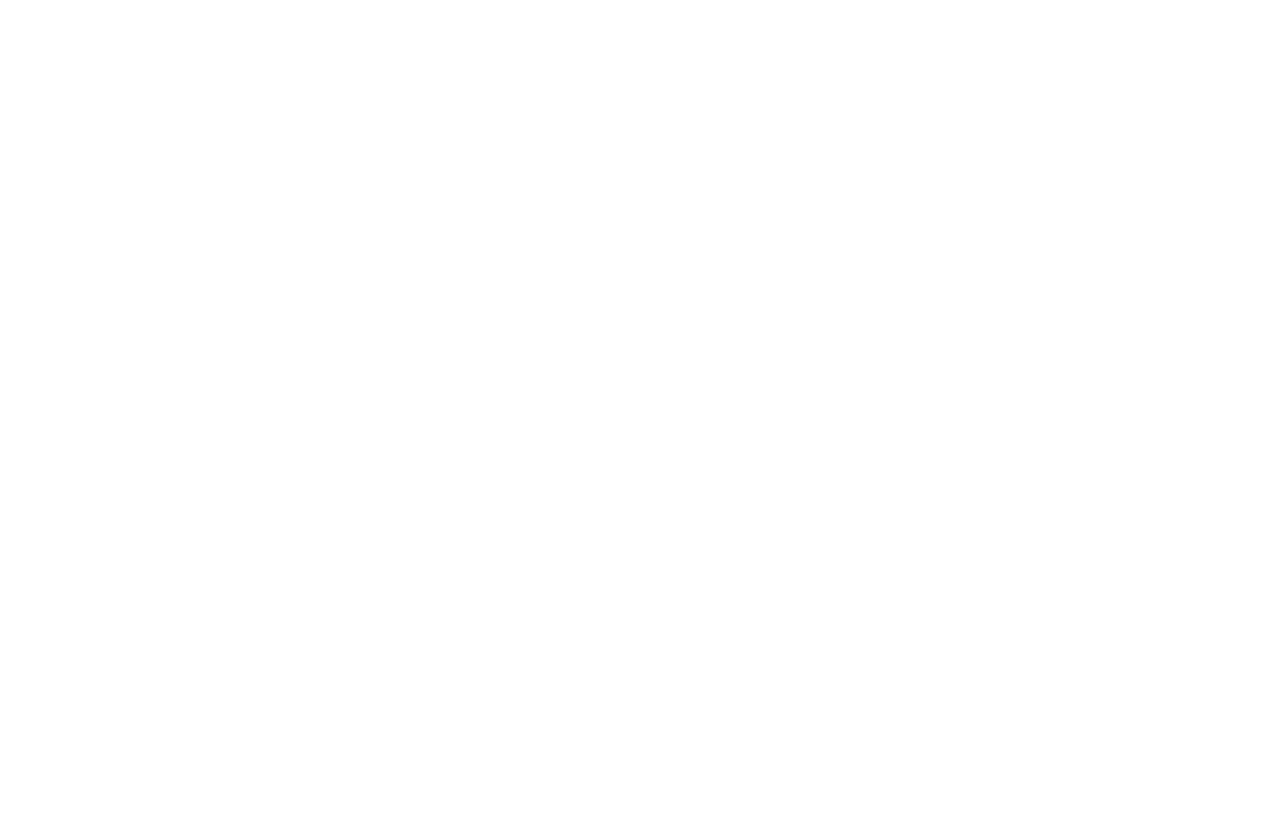
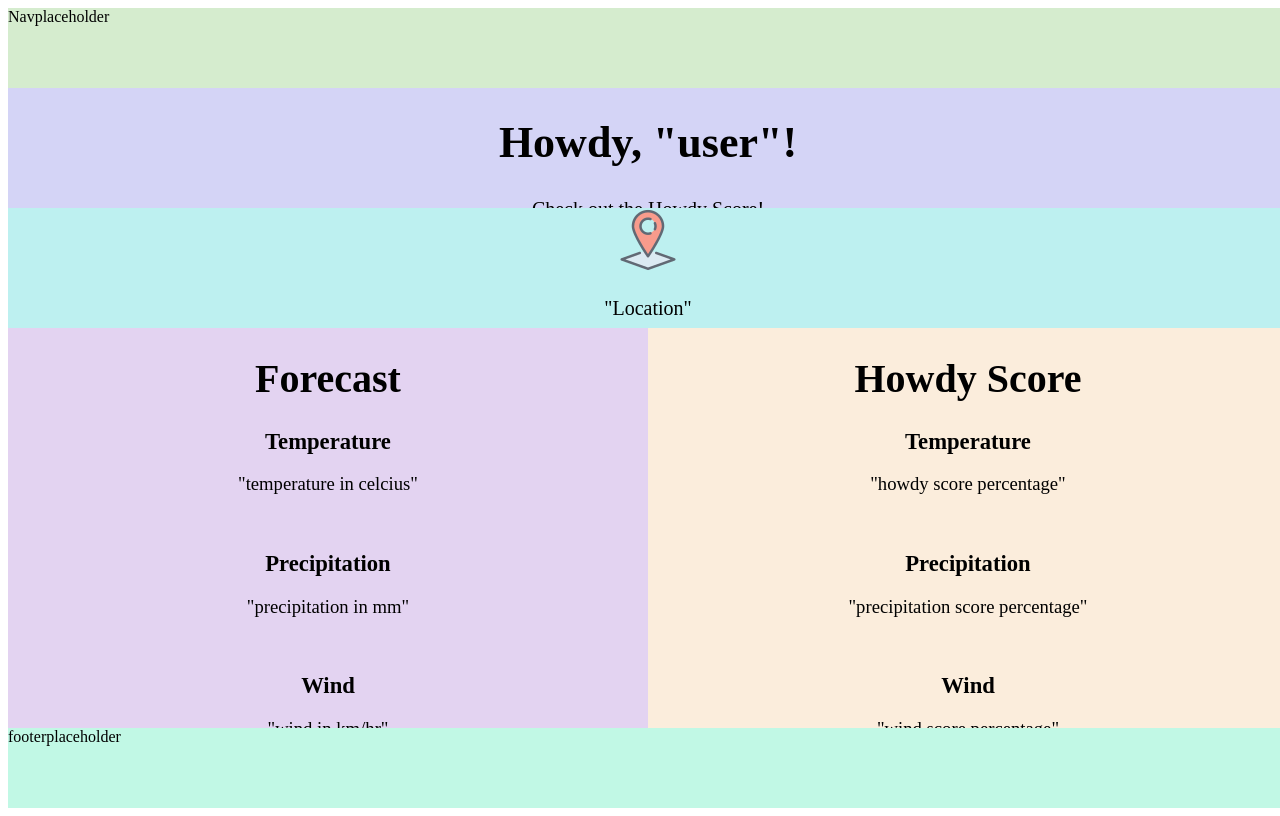
Before and after one commit to jasper-oh/1800_202310_BBY03, a plain HTML site: page html/pages/mainPage/mainPage.html in a window 1280 px wide. Drawn offline with Linux system fonts and the light colour scheme.

Commit message:
created html and css layout for MAIN PAGE

```diff
--- a/html/pages/mainPage/mainPage.html
+++ b/html/pages/mainPage/mainPage.html
@@ -1,13 +1,63 @@
 <!DOCTYPE html>
 <html lang="en">
+
 <head>
+  <title> Main Page </title>
   <meta charset="UTF-8">
   <meta http-equiv="X-UA-Compatible" content="IE=edge">
   <meta name="viewport" content="width=device-width, initial-scale=1.0">
-  <link rel="stylesheet" src="../../../styles/mainPage/mainPage.css" />
-  <title>Document</title>
+
+  <!--link to stylesheet-->
+  <link rel="stylesheet" href="../../../styles/mainPage/mainPage.css" />
+
 </head>
+
 <body>
+  <div id="container">
+
+    <!-- navbar div-->
+    <nav id="navtop"> Navplaceholder </nav>
+
+    <!-- welcome message div-->
+    <div id="welcome">
+      <h1 id="welcomeText1"> Howdy, "user"!</h1>
+      <p id="welcomeText2"> Check out the Howdy Score!</p>
+    </div>
+
+    <!--location div-->
+    <div id="location">
+      <img src="../../../images/pin.png" alt="pin icon">
+      <p> "Location" </p>
+    </div>
+
+    <!-- forecast info div-->
+    <div id="content1">
+      <h1 class="divTitle"> Forecast </h1>
+      <h2> Temperature</h2>
+      <p> "temperature in celcius" </p> <br/>
+      <h2> Precipitation </h2>
+      <p> "precipitation in mm" </p> <br/>
+      <h2> Wind</h2>
+      <p> "wind in km/hr" </p>
+    </div>
+
+    <!-- howdy score info div-->
+    <div id="content2">
+      <h1 class="divTitle">Howdy Score</h1>
+      <h2>Temperature</h2>
+      <p>"howdy score percentage"</p> <br/>
+      <h2>Precipitation</h2>
+      <p>"precipitation score percentage"</p> <br/>
+      <h2>Wind</h2>
+      <p>"wind score percentage"</p>
+    </div>
+
+    <!-- footer nav bar div -->
+    <nav id="footer"> footerplaceholder </nav>
+
+    <!-- insert skeleton.js here after ruby is done-->
+  </div>
 
 </body>
+
 </html>
--- a/styles/mainPage/mainPage.css
+++ b/styles/mainPage/mainPage.css
@@ -0,0 +1,74 @@
+#container {
+    display: grid;
+    height: 100vh;
+    grid-template-columns: 10vw 40vw 40vw 10vw ;
+    grid-template-rows: 10vh 15vh 15vh 50vh 10vh;
+}
+
+#navtop {
+    grid-column: 1/ span 4;
+    grid-row: 1/ span 1;
+    background-color: rgb(213, 236, 206);
+}
+#welcome {
+    grid-column: 1/ span 4;
+    grid-row: 2/ span 1;
+    background-color: rgb(212, 212, 246);
+    text-align: center;
+}
+
+#welcomeText1{
+    font-size: 33pt;
+}
+
+#welcomeText2 {
+    font-size: 15pt;
+}
+
+#location {
+    grid-column: 1/span 4;
+    grid-row: 3/ span 1;
+    background-color:rgb(189, 240, 240);
+    text-align: center;
+    font-size: 15pt;
+}
+
+.divTitle {
+    font-size: 30pt;
+}
+
+#content1 h2{
+    font-size: 17pt;
+}
+
+#content1 p {
+    font-size: 14pt;
+}
+#content1 {
+    grid-column: 1/span 2;
+    grid-row: 4/span 1;
+    background-color: rgb(227, 211, 241);
+    text-align: center;
+}
+
+#content2 h2{
+    font-size: 17pt;
+}
+
+#content2 p{
+    font-size:14pt;
+}
+
+#content2{
+    grid-column: 3/ span 2;
+    grid-row: 4/span 1;
+    background-color: rgb(251, 237, 220);
+    text-align: center;
+}
+
+
+#footer{
+    grid-column: 1/span 4;
+    grid-row: 5/ span 1;
+    background-color: rgb(193, 248, 229);
+}
```
Also changed, not shown: index.html (+1 -1 lines), images/pin.png (added).
